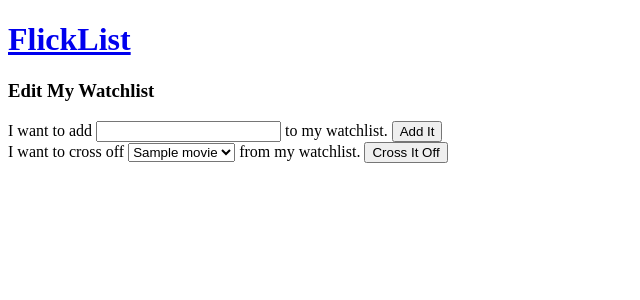
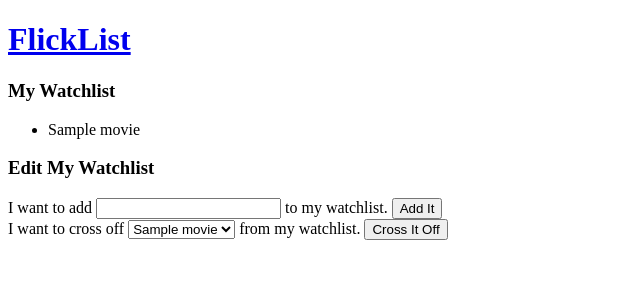
Before and after one commit to LaunchCodeEducation/flicklist-flask, a Flask app: template templates/edit.html in a window 1280 px wide. Shown: the top 300 px of the page, without its empty margins (0-640 px from the left). Run offline with Flask 2, Linux system fonts and the light colour scheme; the template is opened without the code that fills it: most values are stand-ins (such as "Sample title", 1, 10 or a date in 2020).

Commit message:
implement TODO 2

```diff
--- a/templates/edit.html
+++ b/templates/edit.html
@@ -1,6 +1,14 @@
 {% extends "base.html" %}
+{% block content %}
 
-{% block content %}
+<h3>My Watchlist</h3>
+<ul>
+  {% for movie in watchlist: %}
+  <li>{{ movie }}</li>
+  {% endfor %}
+</ul>
+
+
 <h3>Edit My Watchlist</h3>
 
 <form action="/add" method="post">
```
